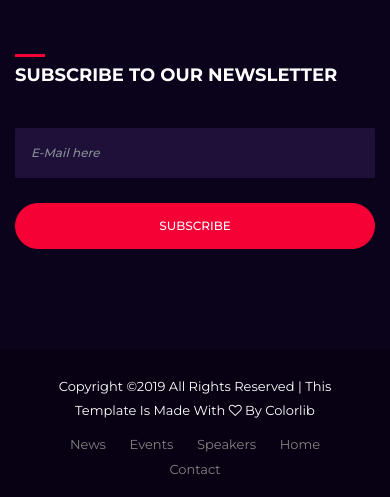
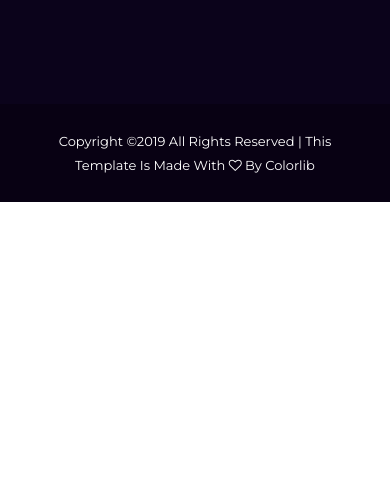
Before and after one commit to techday/techday.github.io, a website: page index.html in a window 390 px wide. Shown: the part 11310-11807 px from the top of the page. After the commit the page ends 11512 px from the top, so only its background shows below. Drawn offline with Linux system fonts and the light colour scheme; files whose address does not match are found by name.

Commit message:
resolve #2 and #8

```diff
--- a/index.html
+++ b/index.html
@@ -8,7 +8,7 @@
     <meta name="author" content="ColorLib">
     <meta name="viewport" content="width=device-width, initial-scale=1, maximum-scale=1">
     <!-- ========== Title ========== -->
-    <title> Evento - Event Html Template</title>
+    <title> TechDay </title>
     <!-- ========== Favicon Ico ========== -->
     <!--<link rel="icon" href="fav.ico">-->
     <!-- ========== STYLESHEETS ========== -->
@@ -47,21 +47,13 @@
                     <a class="nav-link active" href="#">Home</a>
                 </li>
                 <li class="nav-item">
-                    <a class="nav-link " href="/speakers">Speakers</a>
+                    <a class="nav-link " href="/#">TechJobs</a>
                 </li>
                 <li class="nav-item">
-                    <a class="nav-link " href="/events">Events</a>
+                    <a class="nav-link " href="/#">TechTrends</a>
                 </li>
                 <li class="nav-item">
-                    <a class="nav-link " href="/news">News</a>
-                </li>
-                <li class="nav-item">
-                    <a class="nav-link " href="/contact">Contact</a>
-                </li>
-                <li class="search_btn">
-                    <a  href="#">
-                       <i class="ion-ios-search"></i>
-                    </a>
+                    <a class="nav-link " href="/#">Programação</a>
                 </li>
             </ul>
         </div>
@@ -750,21 +742,7 @@
                 </div>
             </div>
 
-            <div class="col-12 col-md-4">
-                <div class="footer_box">
-                    <div class="footer_header">
-                        <h4 class="footer_title">
-                            subscribe to our newsletter
-                        </h4>
-                    </div>
-                    <div class="footer_box_body">
-                        <div class="newsletter_form">
-                            <input type="email" class="form-control" placeholder="E-Mail here">
-                            <button class="btn btn-rounded btn-block btn-primary">SUBSCRIBE</button>
-                        </div>
-                    </div>
-                </div>
-            </div>
+
         </div>
     </div>
 </footer>
@@ -776,25 +754,7 @@
 Copyright &copy;<script>document.write(new Date().getFullYear());</script> All rights reserved | This template is made with <i class="fa fa-heart-o" aria-hidden="true"></i> by <a href="https://colorlib.com" target="_blank">Colorlib</a>
 <!-- Link back to Colorlib can't be removed. Template is licensed under CC BY 3.0. --></p>
             </div>
-            <div class="col-12 col-md-6 ">
-                <ul class="footer_menu">
-                    <li>
-                        <a href="#">Home</a>
-                    </li>
-                    <li>
-                        <a href="#">Speakers</a>
-                    </li>
-                    <li>
-                        <a href="#">Events</a>
-                    </li>
-                    <li>
-                        <a href="#">News</a>
-                    </li>
-                    <li>
-                        <a href="#">Contact</a>
-                    </li>
-                </ul>
-            </div>
+
         </div>
     </div>
 </div>
```
